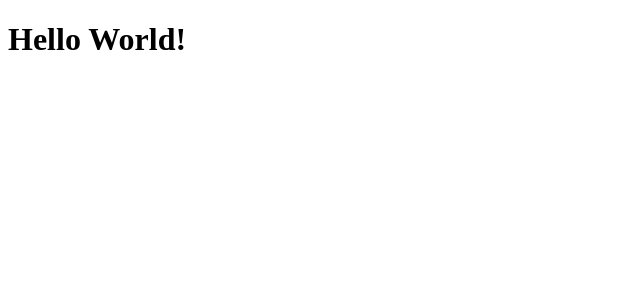
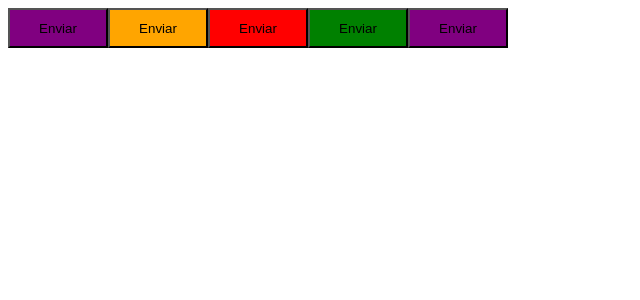
Before and after one commit to Pietro-berg7/reactjs-rocketseat-ignite-2022, a React (Vite) app in the folder 02-ignite-timer/: page / in a window 1280 px wide. Shown: the top 300 px of the page, without its empty margins (0-640 px from the left). Built offline with nearby package versions, Linux system fonts and the light colour scheme.

Commit message:
using styled components

```diff
--- a/02-ignite-timer/index.html
+++ b/02-ignite-timer/index.html
@@ -3,6 +3,7 @@
   <head>
     <meta charset="UTF-8" />
     <meta name="viewport" content="width=device-width, initial-scale=1.0" />
+
     <title>Ignite Timer</title>
   </head>
   <body>
--- a/02-ignite-timer/package.json
+++ b/02-ignite-timer/package.json
@@ -11,11 +11,13 @@
   },
   "dependencies": {
     "react": "^18.2.0",
-    "react-dom": "^18.2.0"
+    "react-dom": "^18.2.0",
+    "styled-components": "^6.1.8"
   },
   "devDependencies": {
     "@types/react": "^18.2.56",
     "@types/react-dom": "^18.2.19",
+    "@types/styled-components": "^5.1.34",
     "@typescript-eslint/eslint-plugin": "^7.0.2",
     "@typescript-eslint/parser": "^7.0.2",
     "@vitejs/plugin-react": "^4.2.1",
--- a/02-ignite-timer/src/App.tsx
+++ b/02-ignite-timer/src/App.tsx
@@ -1,3 +1,13 @@
+import { Button } from "./components/Button";
+
 export function App() {
-  return <h1>Hello World!</h1>;
+  return (
+    <>
+      <Button variant="primary" />
+      <Button variant="secondary" />
+      <Button variant="danger" />
+      <Button variant="success" />
+      <Button />
+    </>
+  );
 }
--- /dev/null
+++ b/02-ignite-timer/src/components/Button.styles.ts
@@ -0,0 +1,25 @@
+import styled, { css } from "styled-components";
+
+export type ButtonVariant = "primary" | "secondary" | "danger" | "success";
+
+interface ButtonContainerProps {
+  variant: ButtonVariant;
+}
+
+const buttonVariants = {
+  primary: "purple",
+  secondary: "orange",
+  danger: "red",
+  success: "green",
+};
+
+export const ButtonContainer = styled.button<ButtonContainerProps>`
+  width: 100px;
+  height: 40px;
+
+  ${(props) => {
+    return css`
+      background-color: ${buttonVariants[props.variant]};
+    `;
+  }}
+`;
--- /dev/null
+++ b/02-ignite-timer/src/components/Button.tsx
@@ -0,0 +1,9 @@
+import { ButtonContainer, ButtonVariant } from "./Button.styles";
+
+interface ButtonProps {
+  variant?: ButtonVariant;
+}
+
+export function Button({ variant = "primary" }: ButtonProps) {
+  return <ButtonContainer variant={variant}>Enviar</ButtonContainer>;
+}
```
Also changed, not shown: 1 other file (tests, documents, lock files or other folders).
